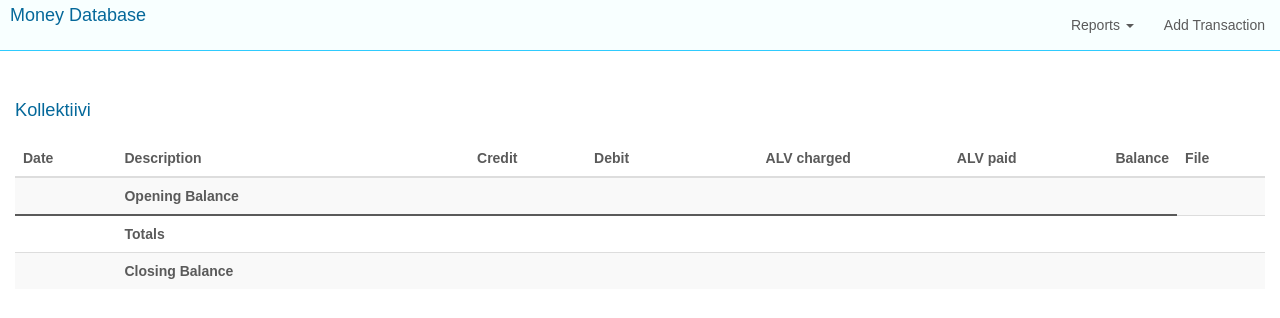
After one commit to alexlittle/django-money, a Django app: template money/templates/money/reports/kollektiivi.html in a window 1280 px wide. The commit adds this page. Shown: the top 318 px of the page. Run offline with Django 3.2, Linux system fonts and the light colour scheme; the template is opened without the code that fills it, so the values that code supplies are empty; some libraries are stand-ins or nearby versions.

Commit message:
kollektiivi reports

```diff
--- a/money/reports/urls.py
+++ b/money/reports/urls.py
@@ -14,4 +14,5 @@ urlpatterns = [
     path('consulting/<str:quarter>/', report_views.consulting_quarters, name="consulting"),
     path('annual/<int:year>/', report_views.consulting_annual, name="consulting_annual"),
     path('bills/', report_views.bills_view, name="bills"),
+    path('kollektiivi/<int:year>/<int:month>/', report_views.kollektiivi_monthly, name="kollektiivi_monthly"),
 ]
--- a/money/reports/views/__init__.py
+++ b/money/reports/views/__init__.py
@@ -6,3 +6,4 @@ from money.reports.views.graph import *
 from money.reports.views.bills import *
 from money.reports.views.graph_investment import *
 from money.reports.views.monthly_transactions import *
+from money.reports.views.kollektiivi_monthly import *
--- a/money/static/money/style.css
+++ b/money/static/money/style.css
@@ -208,6 +208,18 @@ th.number, td.number {
 	text-align:right;
 }
 
+td.total {
+	font-weight:bold;
+}
+
+.table>tbody>tr>td.sum-column {
+	border-top: 2px solid;
+}
+
+.table>tbody>tr>td.head-column {
+	border-bottom: 2px solid;
+}
+
 th.negative, td.negative {
 	color:#ff0000;
 }
--- /dev/null
+++ b/money/templates/money/reports/kollektiivi.html
@@ -0,0 +1,75 @@
+{% extends "base.html" %}
+{% load i18n %}
+{% load humanize %}
+{% load mathfilters %}
+{% block content %}
+
+
+<h2>Kollektiivi</h2>
+<div class="table-responsive">
+	<table class="table table-striped">
+		<thead>
+			<tr>
+				<th>{% trans 'Date' %}</th>
+				<th>{% trans 'Description' %}</th>
+				<th class="number">{% trans 'Credit' %}</th>
+				<th class="number">{% trans 'Debit' %}</th>
+				<th class="number">{% trans 'ALV charged' %}</th>
+				<th class="number">{% trans 'ALV paid' %}</th>
+				<th class="number">{% trans 'Balance' %}</th>
+				<th>{% trans 'File' %}</th>
+			</tr>
+		</thead>
+		<tbody>
+
+ <tr >
+	<td class="total head-column">{{ start_date|date:"j M Y" }}</td>
+	<td class="total head-column">{% trans 'Opening Balance' %}</td>
+	<td class="head-column"></td>
+	<td class="head-column"></td>
+	<td class="head-column"></td>
+	<td class="number head-column"></td>
+	<td class="total number head-column">{{ opening_balance|floatformat:2|intcomma }}</td>
+	<td></td>
+</tr>
+
+{% for d in data %}
+ <tr>
+	<td>{{ d.transaction.date|date:"j M Y" }}</td>
+	<td><a href="{% url 'admin:money_transaction_change' d.transaction.id %}" target="_blank">{{ d.transaction.description }}</a></td>
+	<td class="number">{% if d.transaction.credit %}{{ d.transaction.credit|floatformat:2|intcomma }}{% endif %}</td>
+	<td class="number">{% if d.transaction.debit %}{{ d.transaction.debit|floatformat:2|intcomma }}{% endif %}</td>
+	<td class="number">{% if d.transaction.sales_tax_charged %}{{ d.transaction.sales_tax_charged|floatformat:2|intcomma }}{% endif %}</td>
+	<td class="number">{% if d.transaction.sales_tax_paid %}{{ d.transaction.sales_tax_paid|floatformat:2|intcomma }}{% endif %}</td>
+	<td class="number">{{ d.balance|floatformat:2|intcomma }}</td>
+	<td><a href="{{ MEDIA_URL }}{{ d.transaction.file }}" target="_blank">{{ d.transaction.filename }}</a></td>
+</tr>
+{% endfor %}
+
+ <tr>
+	<td class="total sum-column">{{ end_date|date:"j M Y" }}</td>
+	<td class="total sum-column">{% trans 'Totals' %}</td>
+	<td class="number total sum-column">{{ totals.total_credit|floatformat:2|intcomma}}</td>
+	<td class="number total sum-column">{{ totals.total_debit|floatformat:2|intcomma}}</td>
+	<td class="number total sum-column">{{ totals.total_alv_charged|floatformat:2|intcomma}}</td>
+	<td class="number total sum-column">{{ totals.total_alv_paid|floatformat:2|intcomma}}</td>
+	<td class="number total sum-column"></td>
+	<td></td>
+</tr>
+
+ <tr>
+	<td><b>{{ end_date|date:"j M Y" }}</b></td>
+	<td><b>{% trans 'Closing Balance' %}</b></td>
+	<td class="number"></td>
+	<td class="number"></td>
+	<td class="number"></td>
+	<td class="number"></td>
+	<td class="number total">{{ closing_balance|floatformat:2|intcomma }}</td>
+	<td></td>
+</tr>
+</tbody>
+</table>
+</div>
+
+
+{% endblock %}
```
Also changed, not shown: money/models.py (+31 -27 lines), money/reports/views/kollektiivi_monthly.py (added, +48 -0 lines), money/migrations/0003_alter_tag_options_alter_transaction_date_and_more.py (added).
